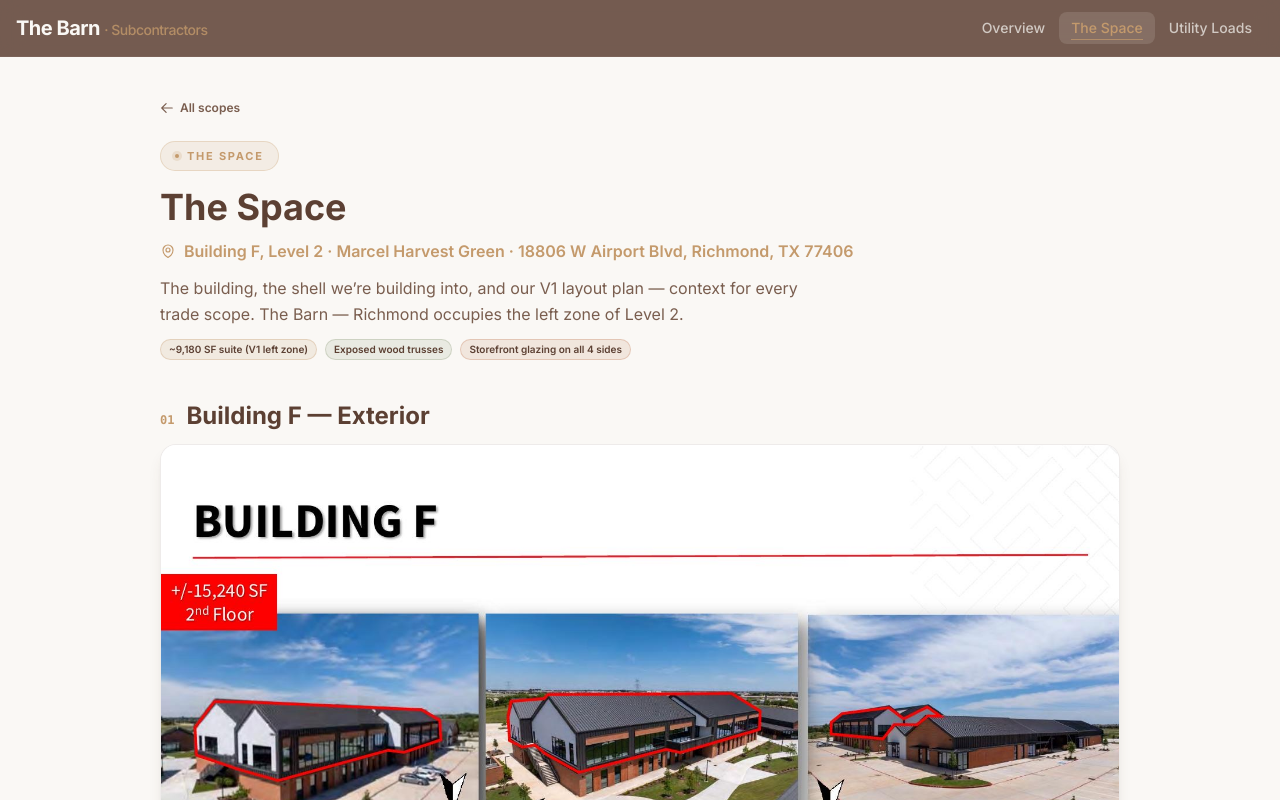
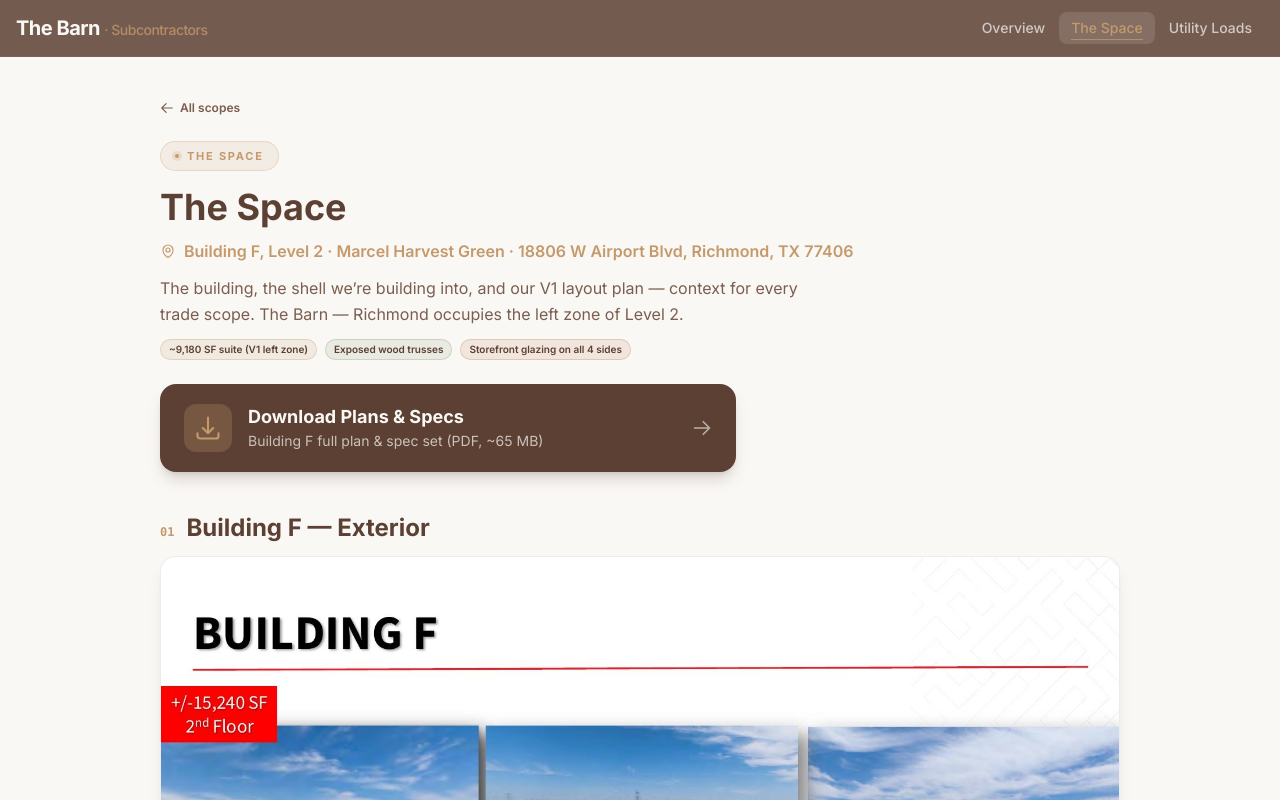
Before and after one commit to hamzaali050591/the-barn-model, a React (Vite) app: page /subs/space in a window 1280 px wide. Shown: the top 800 px of the page. Built offline with nearby package versions, Linux system fonts and the light colour scheme.

Commit message:
Add Plans & Specs download button to The Space page
Large download CTA at top of /subs/space linking the full
Building F plan & spec set (PDF) served from public/subs.

Co-Authored-By: Claude Opus 4.8 (1M context) <noreply@anthropic.com>

```diff
--- a/src/pages/subs/SubsSpace.tsx
+++ b/src/pages/subs/SubsSpace.tsx
@@ -96,6 +96,25 @@ export default function SubsSpace() {
             <span className="px-2 py-0.5 rounded-full border border-sage/30 bg-sage/15 text-walnut font-semibold">Exposed wood trusses</span>
             <span className="px-2 py-0.5 rounded-full border border-terracotta/30 bg-terracotta/15 text-walnut font-semibold">Storefront glazing on all 4 sides</span>
           </div>
+
+          <a
+            href="/subs/plans-and-specs-bldg-f.pdf"
+            download
+            className="group mt-6 flex items-center gap-4 rounded-2xl bg-walnut hover:bg-walnut-light transition-colors px-5 py-4 md:px-6 md:py-5 text-cream shadow-lg shadow-walnut/20 w-full sm:w-auto sm:max-w-xl"
+          >
+            <span className="shrink-0 w-12 h-12 rounded-xl bg-honey/25 text-honey flex items-center justify-center group-hover:bg-honey/35 transition-colors">
+              <svg className="w-7 h-7" fill="none" stroke="currentColor" viewBox="0 0 24 24" strokeWidth={1.8}>
+                <path strokeLinecap="round" strokeLinejoin="round" d="M3 16.5v2.25A2.25 2.25 0 0 0 5.25 21h13.5A2.25 2.25 0 0 0 21 18.75V16.5M16.5 12 12 16.5m0 0L7.5 12m4.5 4.5V3" />
+              </svg>
+            </span>
+            <span className="min-w-0">
+              <span className="block font-bold text-base md:text-lg leading-tight">Download Plans &amp; Specs</span>
+              <span className="block text-xs md:text-sm text-cream/70 mt-0.5">Building F full plan &amp; spec set (PDF, ~65 MB)</span>
+            </span>
+            <svg className="w-5 h-5 ml-auto text-cream/60 group-hover:text-honey transition-colors shrink-0" fill="none" stroke="currentColor" viewBox="0 0 24 24" strokeWidth={2}>
+              <path strokeLinecap="round" strokeLinejoin="round" d="M13.5 4.5 21 12m0 0-7.5 7.5M21 12H3" />
+            </svg>
+          </a>
         </div>
 
         <div className="space-y-12 md:space-y-16">
```
Also changed, not shown: 1 other file (tests, documents, lock files or other folders).
